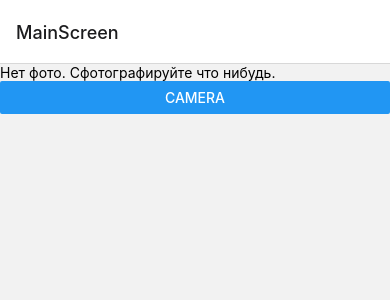
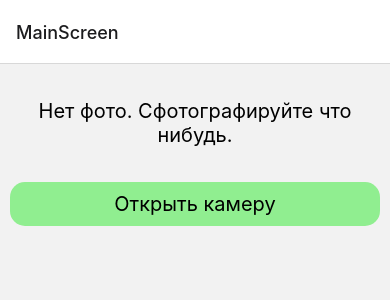
Before and after one commit to KonstantinVerenev/trainee-camera-app, a React Native app: screen / in a window 390 px wide. Shown: the top 300 px of the page. Built offline with nearby package versions, Linux system fonts and the light colour scheme.

Commit message:
add transition from gallery and rewrite camera screen

```diff
--- a/App.tsx
+++ b/App.tsx
@@ -5,9 +5,12 @@ import { createNativeStackNavigator } from '@react-navigation/native-stack';
 import MainScreen from './src/screens/MainScreen';
 import CameraScreen from './src/screens/CameraScreen';
 
+export const MAIN_SCREEN = 'MainScreen';
+export const CAMERA_SCREEN = 'CameraScreen';
+
 export type RootStackParamList = {
   MainScreen: { uri: string } | undefined;
-  CameraScreen: undefined;
+  CameraScreen: { uri: string; hereFromGallery: boolean } | undefined;
 };
 
 const Stack = createNativeStackNavigator<RootStackParamList>();
@@ -15,9 +18,9 @@ const Stack = createNativeStackNavigator<RootStackParamList>();
 const App: React.FC = () => {
   return (
     <NavigationContainer>
-      <Stack.Navigator>
-        <Stack.Screen name="MainScreen" component={MainScreen} />
-        <Stack.Screen name="CameraScreen" component={CameraScreen} />
+      <Stack.Navigator initialRouteName={MAIN_SCREEN}>
+        <Stack.Screen name={MAIN_SCREEN} component={MainScreen} />
+        <Stack.Screen name={CAMERA_SCREEN} component={CameraScreen} />
       </Stack.Navigator>
     </NavigationContainer>
   );
--- a/src/screens/CameraScreen.tsx
+++ b/src/screens/CameraScreen.tsx
@@ -1,27 +1,33 @@
 import React, { useRef, useState } from 'react';
-import { View, StyleSheet, SafeAreaView, TouchableOpacity, Image } from 'react-native';
+import { View, StyleSheet, TouchableOpacity, Image } from 'react-native';
 import { RNCamera } from 'react-native-camera';
+import { NativeStackNavigationProp } from '@react-navigation/native-stack';
+import { RouteProp } from '@react-navigation/native';
 import Icon from 'react-native-vector-icons/Ionicons';
-import { NativeStackNavigationProp } from '@react-navigation/native-stack';
 
-import { RootStackParamList } from '../../App';
+import { CAMERA_SCREEN, MAIN_SCREEN, RootStackParamList } from '../../App';
 
 type CameraScreenProps = {
-  navigation: NativeStackNavigationProp<RootStackParamList, 'CameraScreen'>;
+  navigation: NativeStackNavigationProp<RootStackParamList, typeof CAMERA_SCREEN>;
+  route?: RouteProp<RootStackParamList, typeof CAMERA_SCREEN>;
 };
 
-const CameraScreen: React.FC<CameraScreenProps> = ({ navigation }) => {
+const CameraScreen: React.FC<CameraScreenProps> = ({ navigation, route }) => {
   const cameraRef = useRef<RNCamera | null>(null);
-  const [lastPhotoUri, setLastPhotoUri] = useState<string | null>(null);
+  const [photoUri, setPhotoUri] = useState<string | undefined>(route?.params?.uri);
   const [flashOn, setFlashOn] = useState<boolean>(false);
+  const [hereFromGallery, setHereFromGallery] = useState<boolean | undefined>(
+    route?.params?.hereFromGallery,
+  );
 
   const takePhoto = async () => {
     if (cameraRef?.current?.takePictureAsync) {
       try {
         const options = { quality: 0.5, base64: true };
         const data = await cameraRef.current.takePictureAsync(options);
-        console.log(data.uri);
-        setLastPhotoUri(data.uri);
+        setHereFromGallery(false);
+        setPhotoUri(data.uri);
+        setFlashOn(false);
       } catch (error) {
         console.log(error);
       }
@@ -29,12 +35,12 @@ const CameraScreen: React.FC<CameraScreenProps> = ({ navigation }) => {
   };
 
   const retakePhoto = () => {
-    setLastPhotoUri(null);
+    setPhotoUri(undefined);
   };
 
   const savePhoto = () => {
-    if (lastPhotoUri) {
-      navigation.navigate('MainScreen', { uri: lastPhotoUri });
+    if (photoUri) {
+      navigation.navigate(MAIN_SCREEN, { uri: photoUri });
     }
   };
 
@@ -42,28 +48,27 @@ const CameraScreen: React.FC<CameraScreenProps> = ({ navigation }) => {
     setFlashOn((flashOn) => !flashOn);
   };
 
-  if (lastPhotoUri) {
-    return (
-      <SafeAreaView style={styles.container}>
-        <Image style={styles.lastPhoto} source={{ uri: lastPhotoUri }} />
+  const PreviewImgLayout = (
+    <>
+      <Image style={styles.lastPhoto} source={{ uri: photoUri }} />
       <View style={styles.bottomSection}>
         <TouchableOpacity style={styles.button} onPress={savePhoto}>
           <Icon name={'save-outline'} color={'white'} size={40} />
         </TouchableOpacity>
+        {hereFromGallery ? (
+          <TouchableOpacity style={styles.button} onPress={() => navigation.goBack()}>
+            <Icon name={'exit-outline'} color={'white'} size={40} />
+          </TouchableOpacity>
+        ) : (
           <TouchableOpacity style={styles.button} onPress={retakePhoto}>
             <Icon name={'refresh-outline'} color={'white'} size={40} />
           </TouchableOpacity>
+        )}
       </View>
-      </SafeAreaView>
+    </>
   );
-  }
 
-  return (
-    <SafeAreaView style={styles.container}>
-      <RNCamera
-        ref={cameraRef}
-        flashMode={flashOn ? 'torch' : 'off'}
-        style={styles.camera}></RNCamera>
+  const CameraModeLayout = (
     <View style={styles.bottomSection}>
       <TouchableOpacity style={styles.button} onPress={toggleFlash}>
         <Icon name={flashOn ? 'flash-off-outline' : 'flash-outline'} color={'white'} size={40} />
@@ -75,7 +80,12 @@ const CameraScreen: React.FC<CameraScreenProps> = ({ navigation }) => {
         <Icon name={'exit-outline'} color={'white'} size={40} />
       </TouchableOpacity>
     </View>
-    </SafeAreaView>
+  );
+
+  return (
+    <RNCamera ref={cameraRef} flashMode={flashOn ? 'torch' : 'off'} style={styles.camera}>
+      {photoUri ? PreviewImgLayout : CameraModeLayout}
+    </RNCamera>
   );
 };
 
--- a/src/screens/MainScreen.tsx
+++ b/src/screens/MainScreen.tsx
@@ -6,61 +6,21 @@ import {
   ListRenderItem,
   TouchableOpacity,
   Text,
-  Button,
+  View,
 } from 'react-native';
 import { NativeStackNavigationProp } from '@react-navigation/native-stack';
 import { RouteProp } from '@react-navigation/native';
 
-import { RootStackParamList } from '../../App';
-
-const testPhotoData: Array<PhotoData> = [
-  {
-    id: 1,
-    uri: 'https://upload.wikimedia.org/wikipedia/commons/b/b7/IBM402plugboard.Shrigley.wireside.jpg',
-    labelText: null,
-    coordinates: {
-      x: 0,
-      y: 0,
-    },
-  },
-  {
-    id: 2,
-    uri: 'https://upload.wikimedia.org/wikipedia/commons/b/b7/IBM402plugboard.Shrigley.wireside.jpg',
-    labelText: null,
-    coordinates: {
-      x: 0,
-      y: 0,
-    },
-  },
-  {
-    id: 3,
-    uri: 'https://upload.wikimedia.org/wikipedia/commons/b/b7/IBM402plugboard.Shrigley.wireside.jpg',
-    labelText: null,
-    coordinates: {
-      x: 0,
-      y: 0,
-    },
-  },
-];
-
-type PhotoData = {
-  id: number;
-  uri: string;
-  labelText: string | null;
-  coordinates: {
-    x: number;
-    y: number;
-  };
-};
+import { MAIN_SCREEN, CAMERA_SCREEN, RootStackParamList } from '../../App';
+import { PhotoData } from '../types/typesData';
 
 type MainScreenProps = {
-  navigation: NativeStackNavigationProp<RootStackParamList, 'MainScreen'>;
-  route?: RouteProp<RootStackParamList, 'MainScreen'>;
+  navigation: NativeStackNavigationProp<RootStackParamList, typeof MAIN_SCREEN>;
+  route?: RouteProp<RootStackParamList, typeof MAIN_SCREEN>;
 };
 
 const MainScreen: React.FC<MainScreenProps> = ({ navigation, route }) => {
   const [photoData, setPhotoData] = useState<Array<PhotoData>>([]);
-  // const [photoData, setPhotoData] = useState<Array<PhotoData>>(testPhotoData);
 
   useEffect(() => {
     setPhotoData((photoData) => {
@@ -68,13 +28,8 @@ const MainScreen: React.FC<MainScreenProps> = ({ navigation, route }) => {
         return [
           ...photoData,
           {
-            id: 23232323,
+            id: Date.now(),
             uri: route?.params?.uri,
-            labelText: null,
-            coordinates: {
-              x: 0,
-              y: 0,
-            },
           },
         ];
       }
@@ -82,9 +37,17 @@ const MainScreen: React.FC<MainScreenProps> = ({ navigation, route }) => {
     });
   }, [route?.params?.uri]);
 
+  const navigateToCameraScreen = (): void => {
+    navigation.navigate(CAMERA_SCREEN);
+  };
+
   const renderItem: ListRenderItem<PhotoData> = ({ item }) => {
     return (
-      <TouchableOpacity style={styles.photoItem}>
+      <TouchableOpacity
+        style={styles.photoItem}
+        onPress={() => {
+          navigation.navigate(CAMERA_SCREEN, { uri: item.uri, hereFromGallery: true });
+        }}>
         <Image style={styles.photoImage} source={{ uri: item.uri }} />
       </TouchableOpacity>
     );
@@ -92,28 +55,22 @@ const MainScreen: React.FC<MainScreenProps> = ({ navigation, route }) => {
 
   if (!photoData.length) {
     return (
-      <>
-        <Text>Нет фото. Сфотографируйте что нибудь.</Text>
-        <Button
-          title={'Camera'}
-          onPress={() => {
-            navigation.navigate('CameraScreen');
-          }}
-        />
-      </>
+      <View style={styles.container}>
+        <Text style={styles.warningText}>Нет фото. Сфотографируйте что нибудь.</Text>
+        <TouchableOpacity style={styles.button} onPress={navigateToCameraScreen}>
+          <Text style={styles.buttonText}>Открыть камеру</Text>
+        </TouchableOpacity>
+      </View>
     );
   }
 
   return (
-    <>
-      <FlatList style={styles.container} data={photoData} renderItem={renderItem} numColumns={2} />
-      <Button
-        title={'Camera'}
-        onPress={() => {
-          navigation.navigate('CameraScreen');
-        }}
-      />
-    </>
+    <View style={styles.container}>
+      <FlatList style={styles.photoList} data={photoData} renderItem={renderItem} numColumns={2} />
+      <TouchableOpacity style={styles.button} onPress={navigateToCameraScreen}>
+        <Text style={styles.buttonText}>Открыть камеру</Text>
+      </TouchableOpacity>
+    </View>
   );
 };
 
@@ -123,6 +80,9 @@ const styles = StyleSheet.create({
   container: {
     flex: 1,
     padding: 10,
+  },
+  photoList: {
+    flex: 1,
   },
   photoItem: {
     flex: 1,
@@ -135,4 +95,19 @@ const styles = StyleSheet.create({
     height: '100%',
     borderRadius: 5,
   },
+  warningText: {
+    marginVertical: 25,
+    textAlign: 'center',
+    fontSize: 20,
+  },
+  button: {
+    marginTop: 10,
+    alignItems: 'center',
+    backgroundColor: 'lightgreen',
+    padding: 10,
+    borderRadius: 15,
+  },
+  buttonText: {
+    fontSize: 20,
+  },
 });
--- /dev/null
+++ b/src/types/typesData.ts
@@ -0,0 +1,9 @@
+export type PhotoData = {
+  id: number;
+  uri: string;
+  labelText?: string;
+  coordinates?: {
+    x: number;
+    y: number;
+  };
+};
```
Lines whose indentation alone changed are shown as unchanged.
